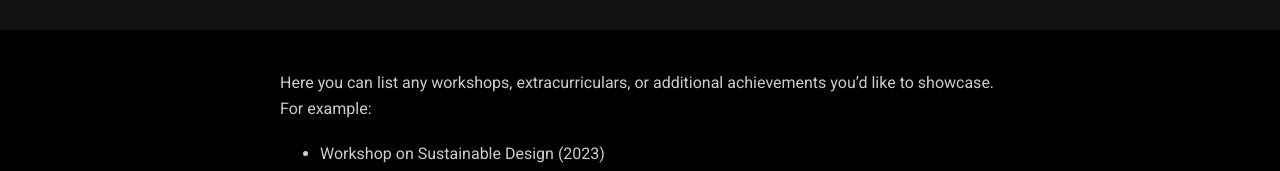
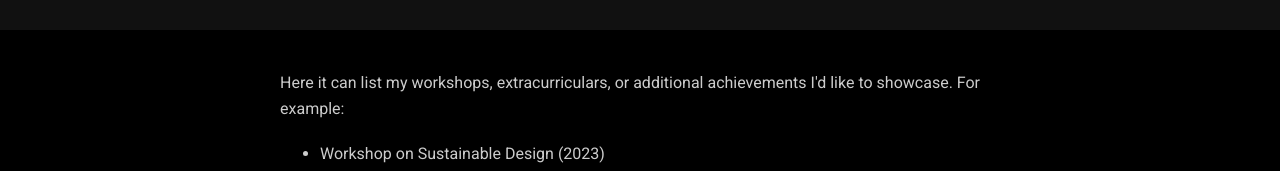
Before and after one commit to divyak4847/dk_portfolio, a plain HTML site: page other.html in a window 1280 px wide. Shown: the part 221-392 px from the top of the page. Drawn offline with Linux system fonts and the light colour scheme.

Commit message:
Update other.html

```diff
--- a/other.html
+++ b/other.html
@@ -34,8 +34,8 @@
 
     <section style="padding: 40px; max-width: 800px; margin: 0 auto; color: #ccc;">
       <p>
-        Here you can list any workshops, extracurriculars, or additional achievements
-        you’d like to showcase. For example:
+        Here it can list my workshops, extracurriculars, or additional achievements
+        I'd like to showcase. For example:
       </p>
       <ul style="margin-top: 20px; list-style: disc; padding-left: 40px;">
         <li>Workshop on Sustainable Design (2023)</li>
```
